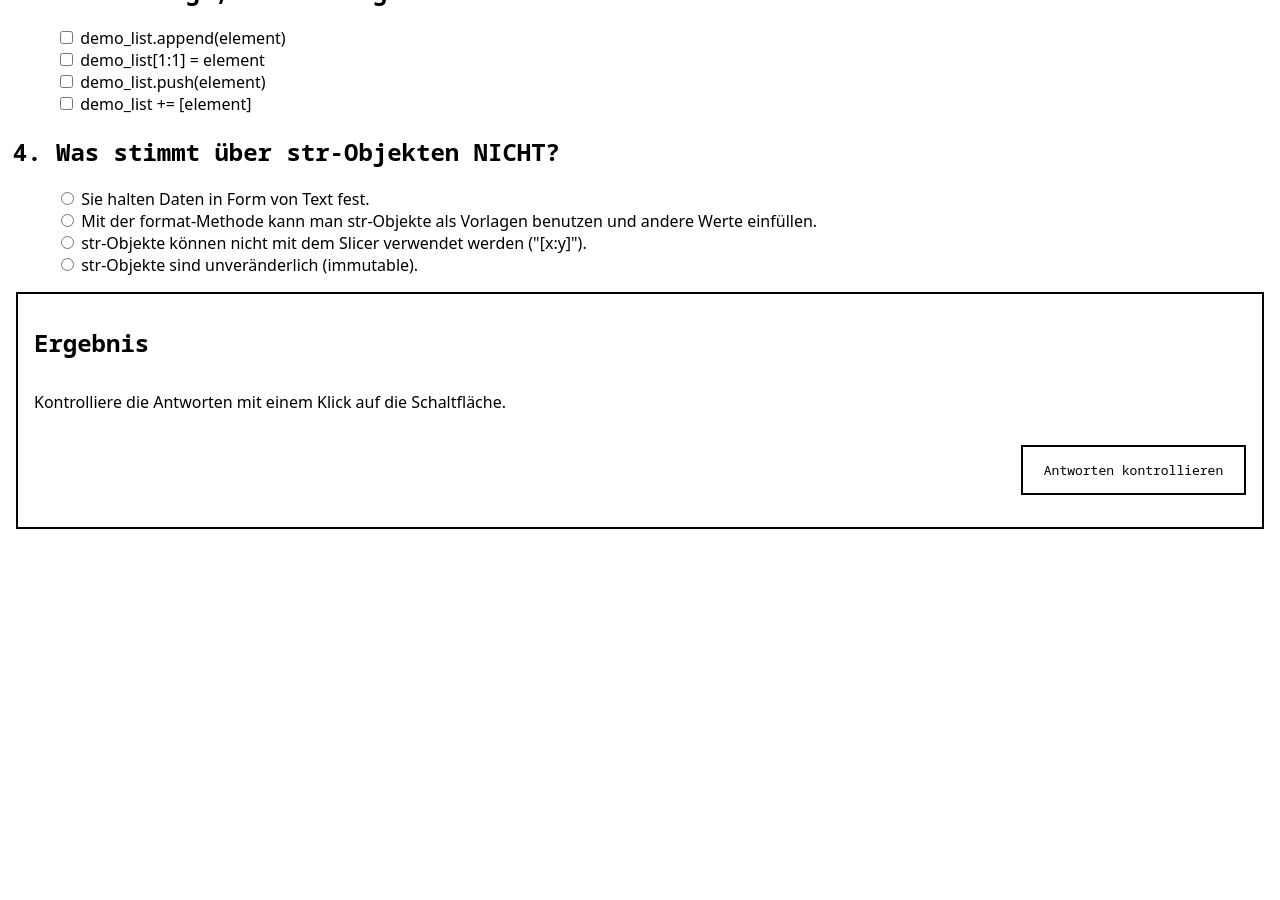
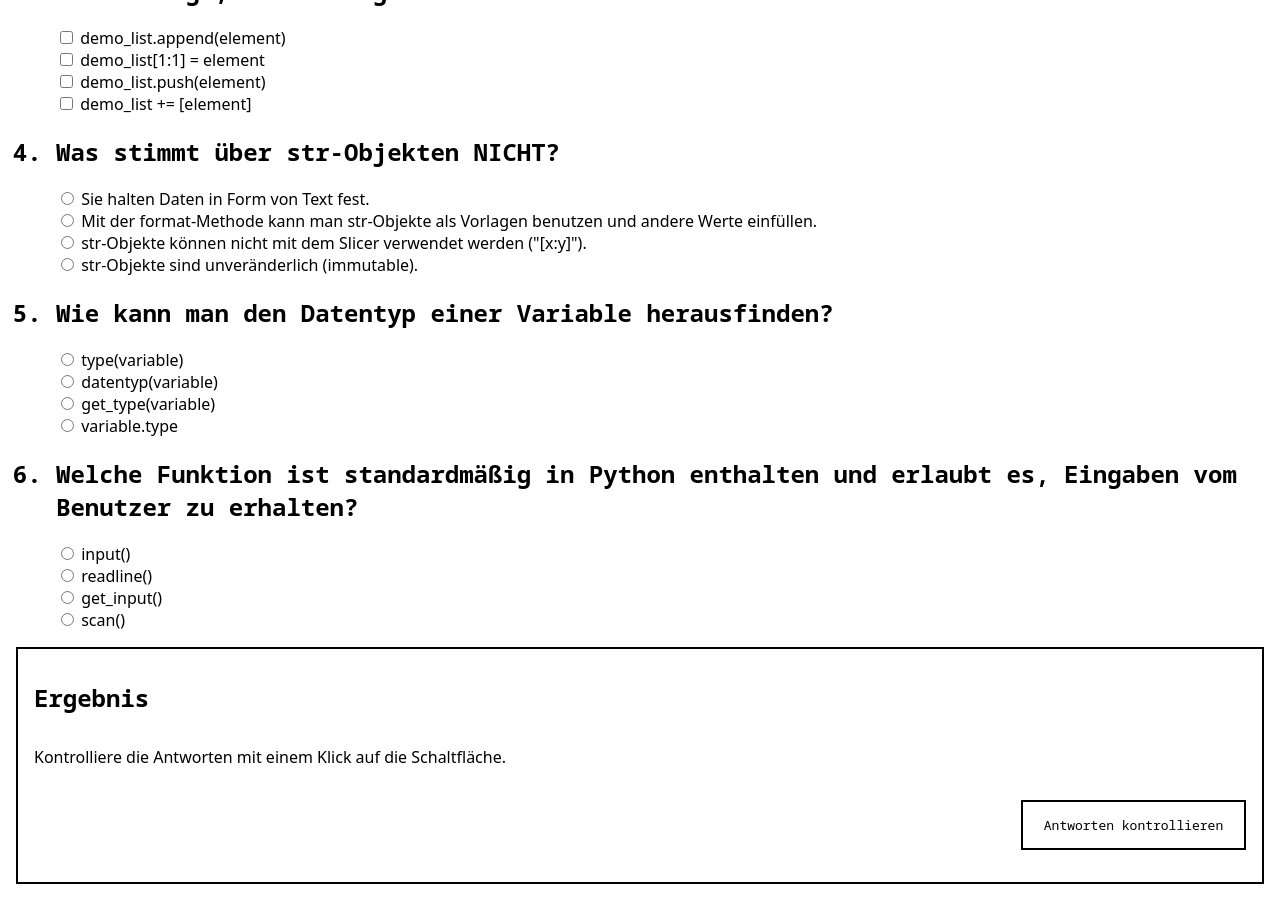
Before and after one commit to zhengliw/alphamind, a Jekyll site: the page built from quiz/python-basics.html, in a window 1280 px wide and 900 px high, scrolled down 615 px. Built offline with Jekyll 4.4.1, drawn with Linux system fonts in a browser that asks for light colours; before the commit the page ends 1160 px from its top, so only the background shows below that.

Commit message:
Add more questions for python_basics

```diff
--- a/_data/quiz/python-basics.json
+++ b/_data/quiz/python-basics.json
@@ -90,6 +90,50 @@
 					"correct": false
 				}
 			]
+		},
+		{
+			"label": "Wie kann man den Datentyp einer Variable herausfinden?",
+			"type": "radio",
+			"options": [
+				{
+					"label": "type(variable)",
+					"correct": true
+				},
+				{
+					"label": "datentyp(variable)",
+					"correct": false
+				},
+				{
+					"label": "get_type(variable)",
+					"correct": false
+				},
+				{
+					"label": "variable.type",
+					"correct": false
+				}
+			]
+		},
+		{
+			"label": "Welche Funktion ist standardmäßig in Python enthalten und erlaubt es, Eingaben vom Benutzer zu erhalten?",
+			"type": "radio",
+			"options": [
+				{
+					"label": "input()",
+					"correct": true
+				},
+				{
+					"label": "readline()",
+					"correct": false
+				},
+				{
+					"label": "get_input()",
+					"correct": false
+				},
+				{
+					"label": "scan()",
+					"correct": false
+				}
+			]
 		}
 	]
 }
```
